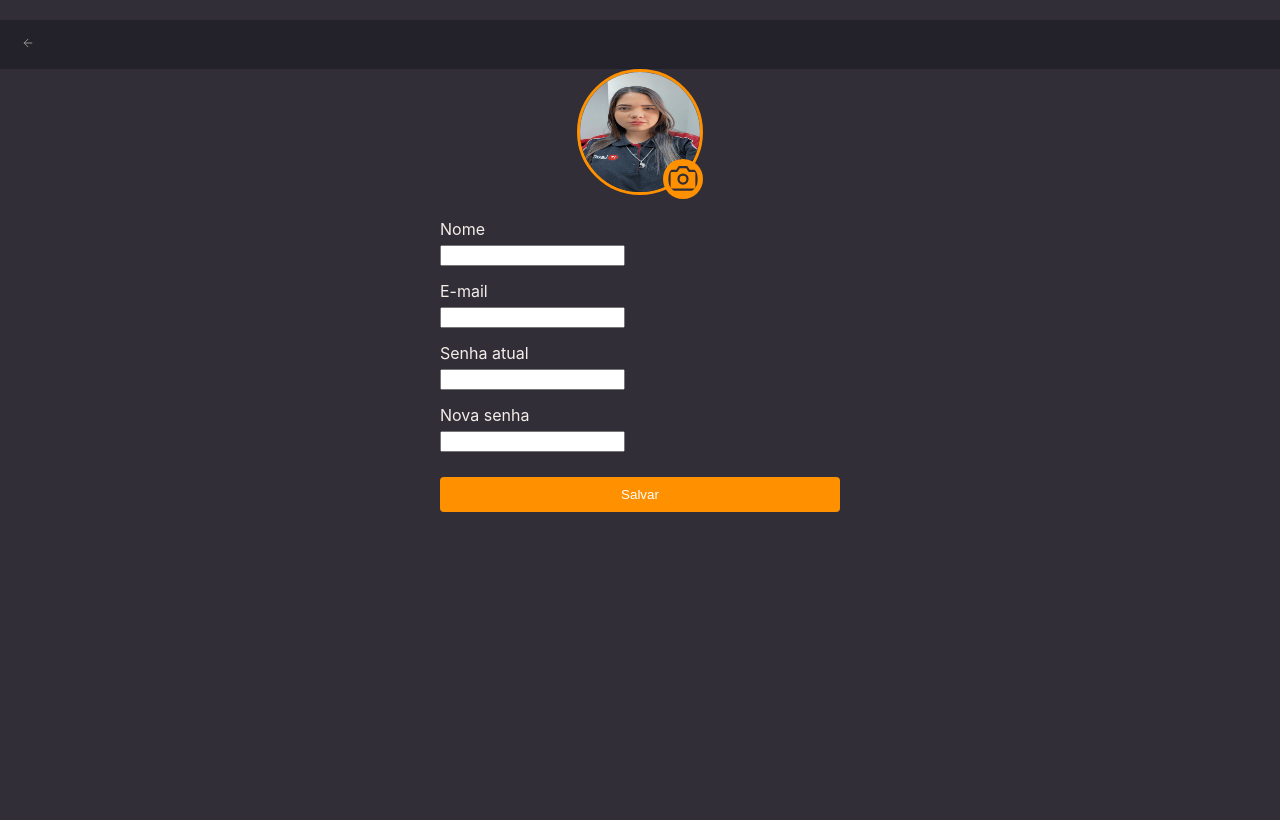
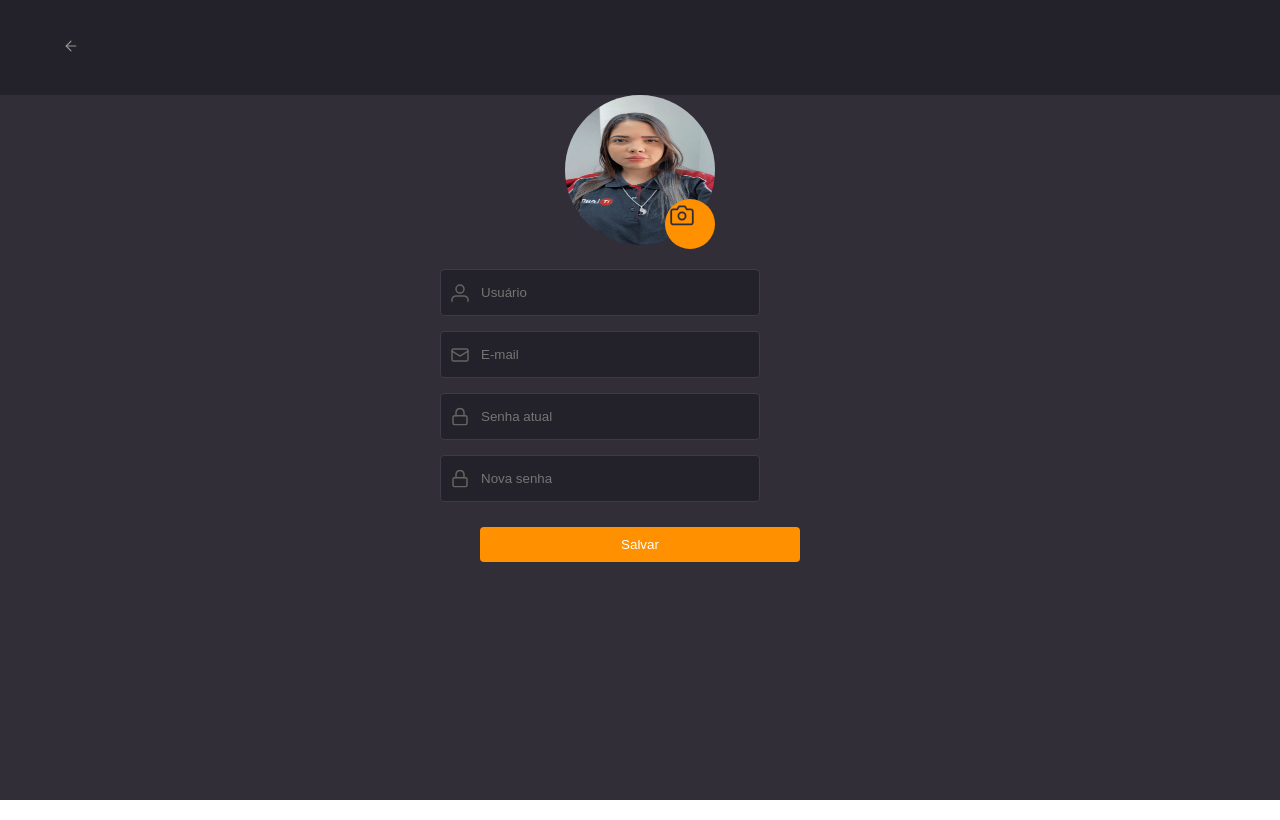
Before and after one commit to CarolSLS/project-react, a React (Create React App) app: page /profile in a window 1280 px wide. Built offline with nearby package versions, Linux system fonts and the light colour scheme.

Commit message:
atualizacao

```diff
--- a/src/components/Home/styles-home.js
+++ b/src/components/Home/styles-home.js
@@ -93,8 +93,9 @@ export const SearchBar = styled.input`
   width: 91%;
   padding: 10px;
   margin: 20px 0;
-  border: 1px solid #ccc;
+  /* border: 1px solid #ccc; */
   border-radius: 4px;
+  background-color: #232129;
 `;
 export const NotesSection = styled.div`
   margin-top: 20px;
--- a/src/components/Profile/profile.js
+++ b/src/components/Profile/profile.js
@@ -4,14 +4,13 @@ export const ProfileContainer = styled.div`
   display: flex;
   flex-direction: column;
   align-items: center;
-  background-color: #312E38;
+  background-color: #312e38;
   min-height: 100vh;
-  padding-top: 20px;
 `;
 
 export const Header = styled.div`
   width: 100%;
-  padding: 10px;
+  padding: 30px 0;
   background-color: #232129;
   display: flex;
   align-items: center;
@@ -21,10 +20,10 @@ export const BackButton = styled.button`
   background: none;
   border: none;
   cursor: pointer;
-  margin-left: 10px;
+  margin-left: 50px;
   img {
-    width: 24px;
-    height: 24px;
+    width: 30px;
+    height: 30px;
   }
 `;
 
@@ -43,49 +42,67 @@ export const UserImageContainer = styled.div`
 `;
 
 export const UserImage = styled.img`
-  width: 120px;
-  height: 120px;
+  width: 150px;
+  height: 150px;
   border-radius: 50%;
-  border: 3px solid #FF9000;
 `;
 
-export const CameraIcon = styled.img`
+export const CameraIcon = styled.div`
   position: absolute;
   bottom: 0;
   right: 0;
-  width: 30px;
-  height: 30px;
-  background-color: #FF9000;
+  width: 40px;
+  height: 40px;
+  background-color: #ff9000;
   border-radius: 50%;
   padding: 5px;
+  align-items: center;
+`;
+
+export const IconeCamera = styled.img`
+  width: 24px;
+  height: 24px;
 `;
 
 export const Form = styled.form`
   width: 100%;
+  display: flex;
+  flex-direction: column;
+  align-items: center;
+
 `;
 
 export const FormGroup = styled.div`
+  display: flex;
   margin-bottom: 15px;
-`;
-
-export const Label = styled.label`
-  display: block;
-  margin-bottom: 5px;
-  color: #F4EDE8;
+  width: 100%;
+  position: relative;
 `;
 
 export const Input = styled.input`
-  width: 100%;
-  padding: 8px;
-  border: 1px solid #ccc;
+  width: 80%;
+  padding: 15px 15px 15px 40px;
   border-radius: 4px;
   box-sizing: border-box;
+  background-color: #232129;
+  color: white;
+  border: 1px solid #3e3b47;
+`;
+
+export const Icon = styled.img`
+  position: absolute;
+  top: 50%;
+  left: 10px;
+  width: 20px;
+  height: 20px;
+  transform: translateY(-50%);
+
 `;
 
 export const SaveButton = styled.button`
-  width: 100%;
+  width: 80%;
   padding: 10px;
-  background-color: #FF9000;
+  background-color: #ff9000;
   color: white;
   border: none;
   border-radius: 4px;
--- a/src/components/Profile/profile.jsx
+++ b/src/components/Profile/profile.jsx
@@ -1,15 +1,20 @@
 import React, { useState, useContext } from "react";
 import { useNavigate } from "react-router-dom";
-import { ProfileContainer, Header, BackButton, UserInfoContainer, UserImageContainer, UserImage,
-    CameraIcon, Form, FormGroup, Label,  SaveButton} from "./profile";
-import  userContext  from "../userContext";
+import {
+    ProfileContainer, Header, BackButton, UserInfoContainer, UserImageContainer, UserImage,
+    CameraIcon, IconeCamera, Form, FormGroup, Icon, Input, SaveButton
+} from "./profile";
+import userContext from "../userContext";
 import cameraIcon from "../../assets/icon-camera.svg";
 import arrowLeftIcon from "../../assets/icon-arrow-left.svg";
 import userImg from "../../assets/user-image.jpeg";
+import IconLock from "../../assets/icon-lock.svg"
+import IconEmail from "../../assets/icon-email.svg"
+import IconUser from "../../assets/icon-user.svg"
 
 const Profile = () => {
     const navigate = useNavigate();
-    const {user, setUser} = useContext(userContext);
+    const { user, setUser } = useContext(userContext);
     const [name, setName] = useState(user.name);
     const [email, setEmail] = useState(user.email);
     const [currentPassword, setCurrentPassword] = useState("");
@@ -21,7 +26,7 @@ const Profile = () => {
 
     const handleSave = (event) => {
         event.preventDefault();
-        setUser({user, name, email});
+        setUser({ user, name, email });
         alert("Informações do usuário atualizadas!");
     };
 
@@ -35,25 +40,27 @@ const Profile = () => {
             </Header>
             <UserInfoContainer>
                 <UserImageContainer>
-                    <UserImage src={user.profilePicture || userImg}/>
-                    <CameraIcon src={cameraIcon} alt="Edit"/>
+                    <UserImage src={user.profilePicture || userImg} />
+                    <CameraIcon >
+                        <IconeCamera src={cameraIcon} alt="Edit" />
+                    </CameraIcon>
                 </UserImageContainer>
                 <Form onSubmit={handleSave}>
                     <FormGroup>
-                        <Label>Nome</Label>
-                        <input type="text" value={name} onChange={(event) => setName(event.target.value)} required />
+                    <Icon src={IconUser} alt="User-Icon" />
+                        <Input type="text" value={name} onChange={(event) => setName(event.target.value)} required placeholder="Usuário" />
                     </FormGroup>
                     <FormGroup>
-                        <Label>E-mail</Label>
-                        <input type="email" value={email} onChange={(event) => setEmail(event.target.value)}  />
+                    <Icon src={IconEmail} alt="Email-Icon" />
+                        <Input type="email" value={email} onChange={(event) => setEmail(event.target.value)} placeholder="E-mail" />
                     </FormGroup>
                     <FormGroup>
-                        <Label>Senha atual</Label>
-                        <input type="password" value={currentPassword} onChange={(event) => setCurrentPassword(event.target.value)} />
+                        <Icon src={IconLock} alt="Lock-Icon"/>
+                        <Input type="password" value={currentPassword} onChange={(event) => setCurrentPassword(event.target.value)} placeholder="Senha atual" />
                     </FormGroup>
                     <FormGroup>
-                        <Label>Nova senha</Label>
-                        <input type="password" value={newPassword} onChange={(event) => setNewPassword(event.target.value)}  />
+                        <Icon src={IconLock} alt="Lock-Icon"/>
+                        <Input type="password" value={newPassword} onChange={(event) => setNewPassword(event.target.value)} placeholder="Nova senha" />
                     </FormGroup>
                     <SaveButton type="submit">Salvar</SaveButton>
                 </Form>
```
